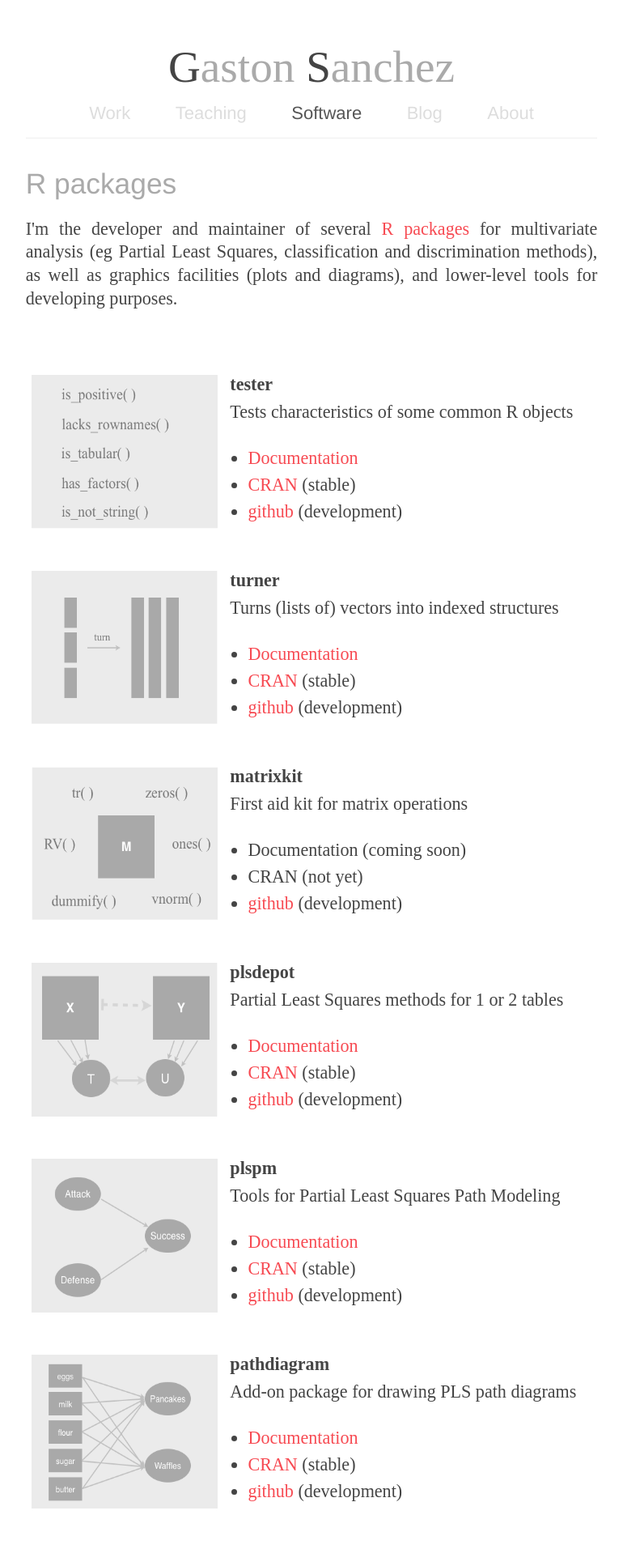
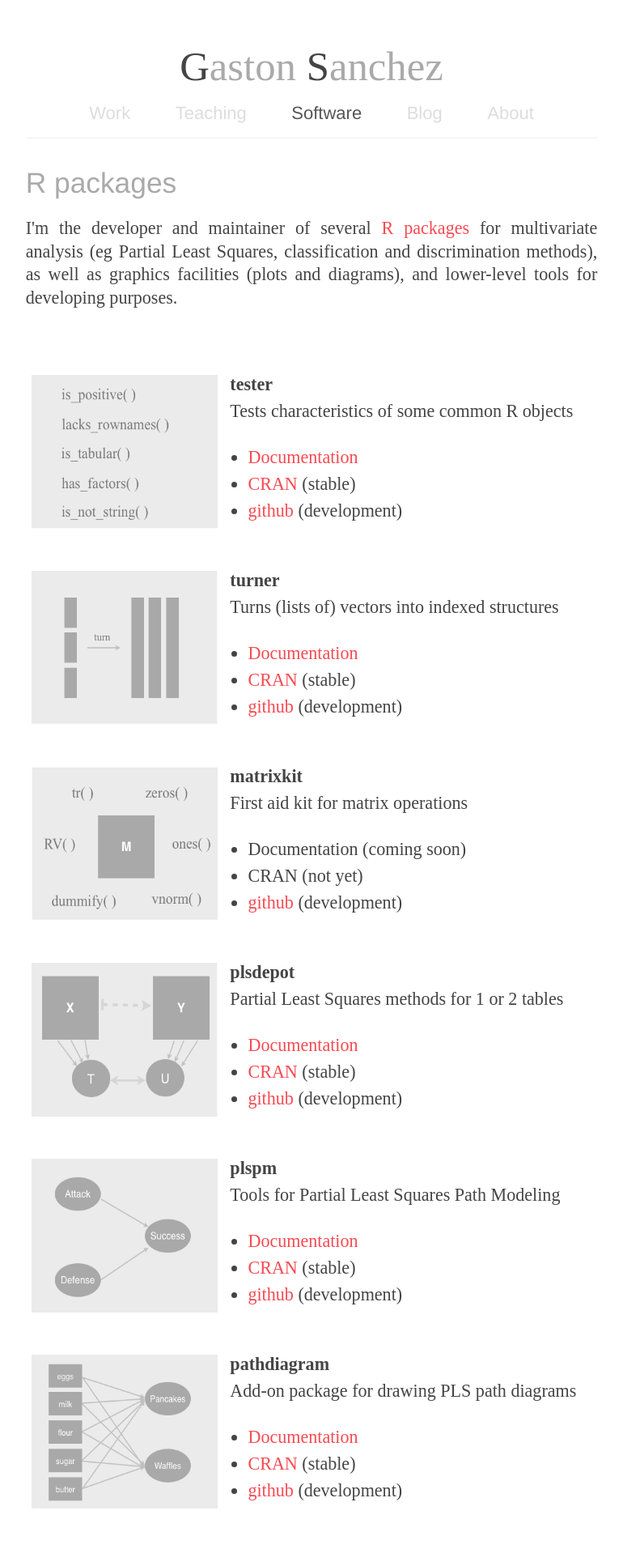
Before and after one commit to gastonstat/gastonstat.github.io, a Jekyll site: the page built from software.html, in a window 1280 px wide. Shown: the top 1913 px of the page at 81% size, without its empty margins (255-1025 px from the left). Built offline with Jekyll 4.4.1, drawn with Linux system fonts in a browser that asks for light colours; Markdown is read by kramdown in place of the engine named in the settings.

Commit message:
update title css

```diff
--- a/css/main.css
+++ b/css/main.css
@@ -175,7 +175,7 @@ ul.posts span {
 }
 
 .site .header .title {
-  font-size: 2.5em;
+  font-size: 2.3em;
   margin-bottom: 0.2em;
 }
 
```
